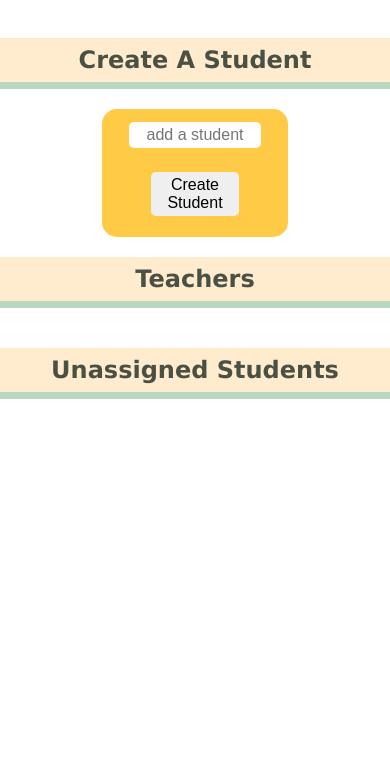
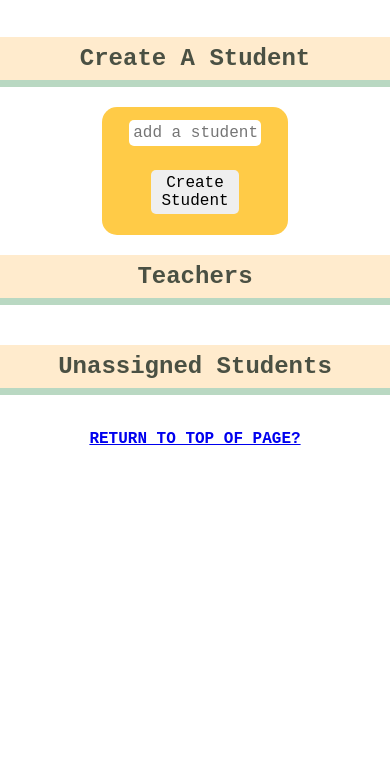
Before and after one commit to echos-echo/Checkpoint-Pillars, a website built with webpack: page public/index.html in a window 390 px wide. Shown: the part 64-844 px from the top of the page. Built offline with nearby package versions, Linux system fonts and the light colour scheme; files whose address does not match are found by name.

Commit message:
added a "back to top of page" button for smaller screens. something about create student broke, must fix

```diff
--- a/client/index.js
+++ b/client/index.js
@@ -58,6 +58,7 @@ const renderMentees = (mentees) => {
   const html = mentees
     .map((mentee) => {
       return `
+      <hr>
       <li>
         ${mentee.name}
         <button data-mentor-id='${mentee.mentorId}' class='delete' data-action='delete-mentee' data-id='${mentee.id}'>x</button>
--- a/public/assets/styles.css
+++ b/public/assets/styles.css
@@ -1,4 +1,6 @@
-
+* {
+  font-family: 'Courier New', Courier, monospace;
+}
 body {
   color: #4A5043;
   margin: 0;
@@ -19,6 +21,7 @@ body {
 /* css for all content (create-a-student, teachers, unassigned students) */
 #content {
   display: flex;
+  justify-content: center;
 }
 
 #content > * {
@@ -65,10 +68,11 @@ input {
 }
 
 ul {
-  padding: 0;
+  padding: 0px 13px;
 }
 
 li {
+  font-weight: bolder;
   display: flex;
   flex-direction: column;
   border: solid 4px black;
@@ -125,6 +129,21 @@ li > * {
   background-color: #CC8B8C;
 }
 
+#backToTop {
+  display: none;
+  color: black;
+  font-weight: bolder;
+  padding: 15px 0px;
+  text-align: center;
+}
+
+#backToTop a:visited {
+  color: black;
+}
+
+#backToTop a:hover {
+  color: darkolivegreen;
+}
 
 @media screen and (max-width: 768px){
   #content {
@@ -134,4 +153,7 @@ li > * {
     margin: 1.1rem;
     padding: 1.1rem;
   }
+  #backToTop {
+    display: block;
+  }
 }
--- a/public/index.html
+++ b/public/index.html
@@ -15,7 +15,6 @@
       </div>
     </div>
     <div id="content">
-
       <div>
         <h2>Teachers</h2>
         <ul id="teachers"></ul>
@@ -25,5 +24,10 @@
         <ul id="unassigned"></ul>
       </div>
     </div>
+    <footer id="backToTop">
+      <div>
+        <a href="#error">RETURN TO TOP OF PAGE?</a>
+      </div>
+    </footer>
   </body>
 </html>
```
Also changed, not shown: server/routes/users.js (+10 -9 lines).
